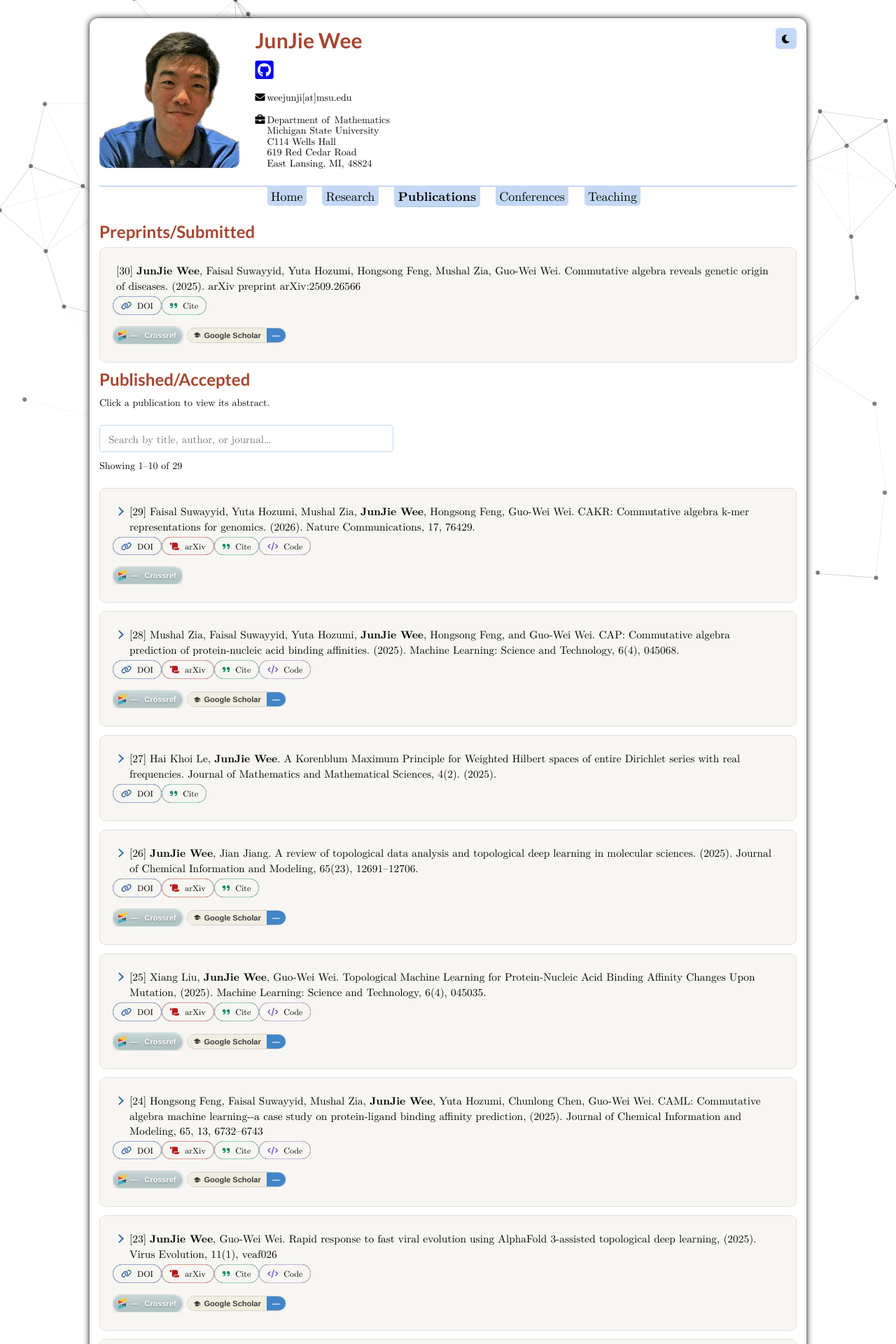
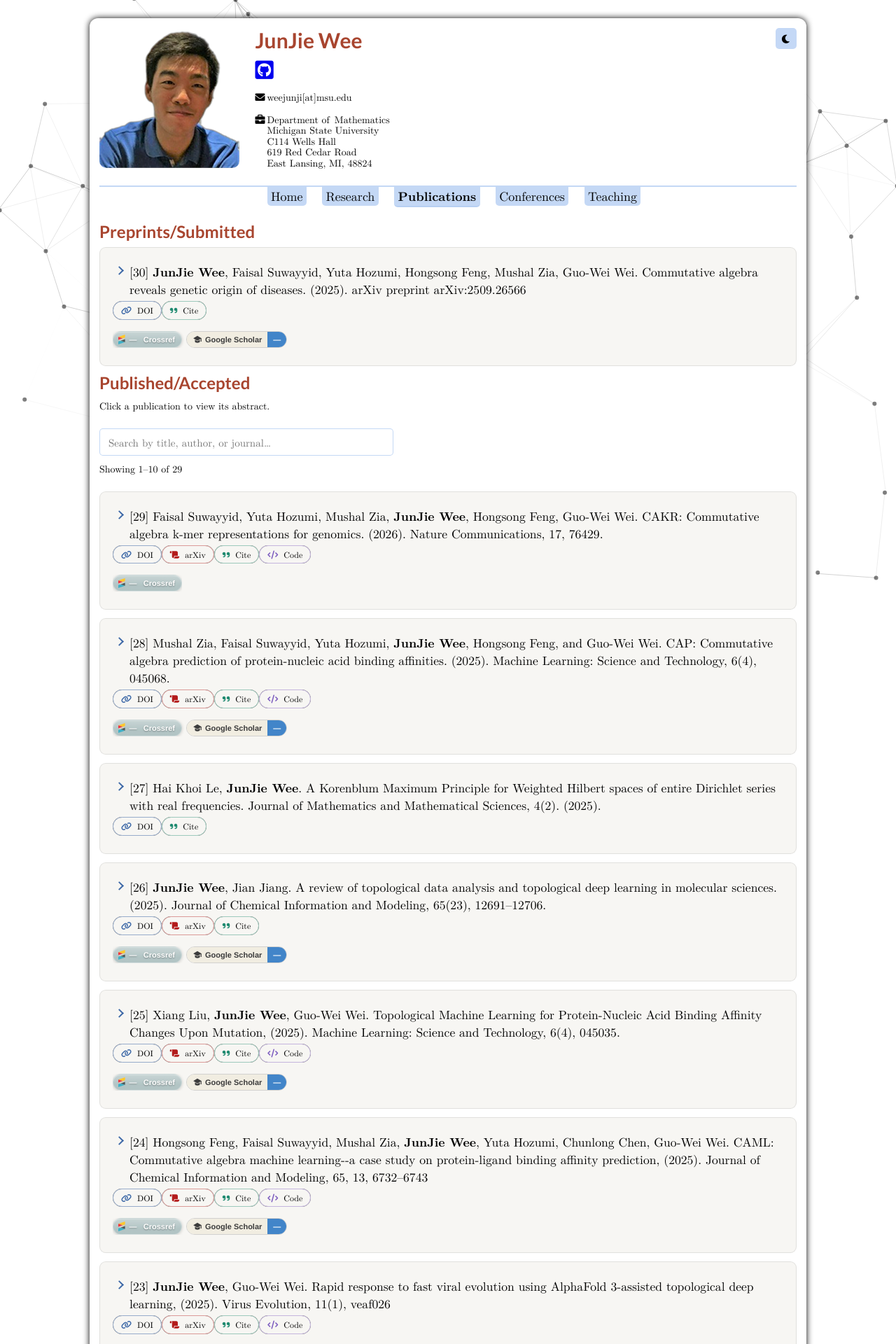
Before and after one commit to junjiewee/junjiewee.github.io, a Jekyll site: the page built from publications.html, in a window 1280 px wide. Shown: the top 1920 px of the page at 70% size. Built offline with Jekyll 4.4.1, drawn with Linux system fonts in a browser that asks for light colours; nearby versions of some CDN libraries; formulas are drawn with MathJax 3; comment, search, counter and statistics services are not loaded; a style sheet for code colours, icons or effects is not loaded.

Commit message:
Add missing abstract for [30], fix citation badge sizing, bump publication text size
- Entry [30] was missing its abstract summary; added the full arXiv abstract
- Crossref/Dimensions/Scholar badges now render at a consistent 23.6px height
  (Crossref/Scholar icon marks resized proportionally, Scholar badge's
  align-items fixed to stretch so its two segments match height)
- .bibItem text bumped 14px -> 16px (and the preprint-only override
  15.4px -> 17.6px to stay in step) since the citation/abstract text
  was reading too small compared to other reference sites

```diff
--- a/css/style.css
+++ b/css/style.css
@@ -736,7 +736,7 @@
 }
 
 .bibItem {
-  font-size:  14px;
+  font-size:  16px;
   font-family:'Latin Modern', Georgia, Cambria, 'Times New Roman', Times, serif;
 }
 
@@ -744,7 +744,7 @@
    details > summary { font-size: 1.1em; } bump published entries get.
    Match it explicitly so preprint titles render at the same size. */
 .bibItem:not(:has(details)) {
-  font-size: 15.4px;
+  font-size: 17.6px;
 }
 
 details > summary{
@@ -891,7 +891,7 @@
 .artLinks{text-align:left;margin:0;padding:0;border:none;padding-bottom:10px;max-width:100%;display:flex;flex-wrap:wrap;align-items:center;row-gap:8px;}
 .artLinks a {display:inline-block;text-decoration:underline;max-width:100%;}
 /* A genuine zero-size spacer (see .artlinks-break, inserted in the
-   markup right before the Altmetric badge) rather than flex-basis:100%
+   markup right before the citation badges) rather than flex-basis:100%
    on a real badge element, which stretched that badge to the full row
    width instead of forcing a break and leaving it at its own size. */
 .artlinks-break{
@@ -975,7 +975,11 @@
    crossref.org/img/crossref-logo-icon-only.svg), not a drawn
    approximation. */
 .badge-citations{background-color: rgba(23, 84, 93, 0.32);}
-.badge-citations .mark{width:11px;height:16px;flex:0 0 auto;}
+/* 14px tall (down from 16px) to match the Dimensions/Scholar mark
+   height exactly, so all three badges come out the same overall
+   height - width scaled proportionally (viewBox is 132.105x192.301)
+   so the logo isn't squished. */
+.badge-citations .mark{width:9.6px;height:14px;flex:0 0 auto;}
 
 /* Dimensions: tint plus the real faceted-gem mark, both the path
    geometry and gradient stops pulled straight from the live badge
@@ -989,10 +993,30 @@
   overflow:hidden;
   border:1px solid rgba(0,0,0,0.15);
 }
-.badge-scholar .seg{display:inline-flex;align-items:center;gap:4px;padding:4px 8px;}
+/* .artLinks a.badge-link sets align-items:center at specificity
+   (0,2,1) - a bare .badge-scholar rule (0,1,0) can't out-rank it, so
+   this needs the same selector shape to actually win. With :center
+   each .seg keeps its own natural height (padding + its own content),
+   so the icon segment and the count-text segment can end up visibly
+   different heights instead of forming one even pill. :stretch makes
+   both halves match the taller one automatically, however big the
+   icon or text is. */
+.artLinks a.badge-scholar{
+  align-items: stretch;
+}
+.badge-scholar .seg{display:inline-flex;align-items:center;justify-content:center;gap:4px;padding:4px 8px;}
 .badge-scholar .seg.label{background:#f1ede1;color:#3c3c3c;font-weight:600;}
 .badge-scholar .seg.count{background:#4285c9;color:#fff;font-weight:600;letter-spacing:.01em;font-variant-numeric:tabular-nums;}
-.badge-scholar svg{width:11px;height:11px;flex:0 0 auto;}
+/* Sized up from 11px: at the old size, once .label-text is hidden
+   (icon-only segment, see the narrow-screen rule below), the segment
+   still stretches to match its .seg.count sibling's height (flex's
+   default align-items:stretch on the parent), leaving the small icon
+   surrounded by visible empty space rather than filling its pill. */
+/* 14px, matching the Dimensions gem mark's own size (the smaller of
+   the two other badges) - large enough to fill the pill without the
+   whitespace the original 11px left, but not so large the Scholar
+   badge ends up taller than its Crossref/Dimensions neighbors. */
+.badge-scholar svg{width:14px;height:14px;flex:0 0 auto;}
 
 .badge-link.is-loading{opacity:.45;}
 
--- a/publications.html
+++ b/publications.html
@@ -10,7 +10,12 @@
 
                 <div class="bibcontainer">
                         <a class="bibItem" href="javascript:void(0)">
+                            <details><summary>
                             [30] <strong>JunJie Wee</strong>, Faisal Suwayyid, Yuta Hozumi, Hongsong Feng, Mushal Zia, Guo-Wei Wei. Commutative algebra reveals genetic origin of diseases. (2025). arXiv preprint arXiv:2509.26566
+                            </summary><br>
+                            <p>
+                            Genetic mutations can disrupt protein structure, stability, and solubility, contributing to a wide range of diseases. Existing predictive models often lack interpretability and fail to integrate physical and chemical interactions critical to molecular mechanisms. Moreover, current approaches treat disease association, stability changes, and solubility alterations as separate tasks, limiting model generalizability. In this study, we introduce a unified framework based on multiscale commutative algebra to capture intrinsic physical and chemical interactions for the first time. Leveraging Persistent Stanley-Reisner Theory, we extract multiscale algebraic invariants to build a Commutative Algebra neural Network (CANet). Integrated with transformer features and auxiliary physical features, we apply CANet to tackle three key domains for the first time: disease-associated mutations, mutation-induced protein stability changes, and solubility changes upon mutations. Across six benchmark tasks, CANet and its gradient boosting tree counterpart, CATree, consistently attain state-of-the-art performance, achieving up to 7.5% improvement in predictive accuracy. Our approach offers multiscale, mechanistic, interpretable,and generalizable models for predicting disease-mutation associations.
+                            </p></details>
                         </a>
                         <div class="artLinks">
                             <a class="btn btn-outline-primary btn-page-header" href="https://doi.org/10.48550/arXiv.2509.26566" target="_blank" rel="noopener">
```
